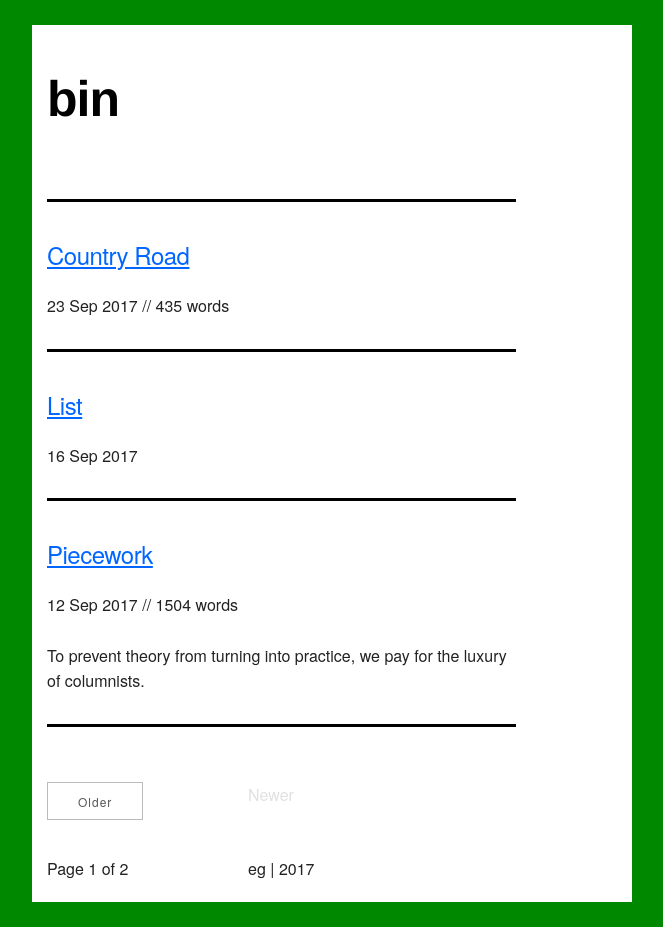
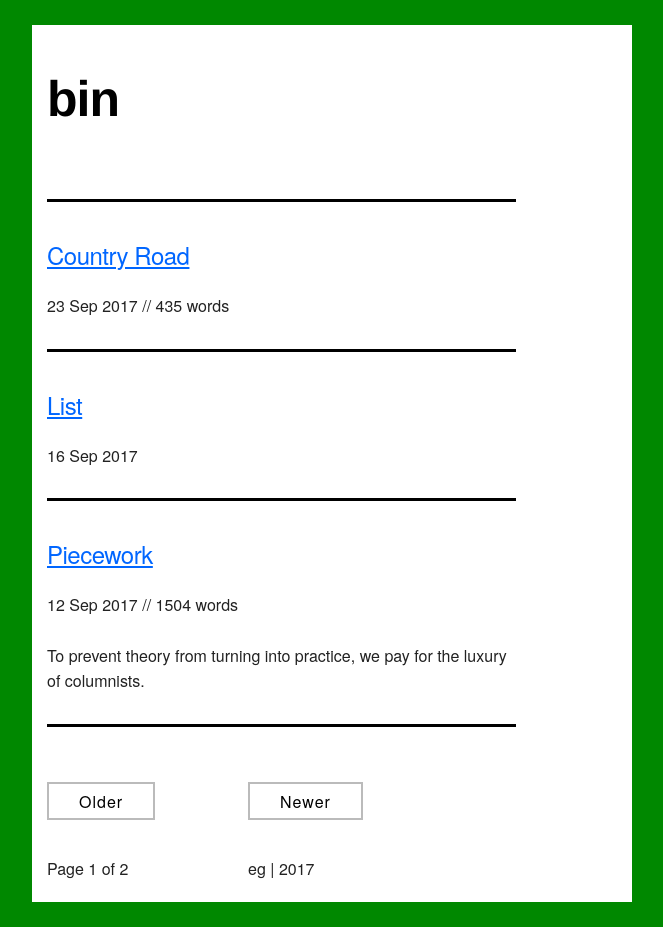
Before and after one commit to mt-trash/mt-trash.github.io, a Jekyll site: the page built from index.html, in a window 1280 px wide. Shown: the whole page, without its empty margins (308-971 px from the left). Built offline with Jekyll 4.4.1, drawn with Linux system fonts in a browser that asks for light colours; the list of posts is cut into pages by our own code.

Commit message:
testing buttons some more

```diff
--- a/css/skeleton.css
+++ b/css/skeleton.css
@@ -198,16 +198,16 @@ input[type="button"] {
   display: inline-block;
   height: 38px;
   padding: 0 30px;
-  color: #555;
+  color: #000000;
   text-align: center;
-  font-size: 12px;
-  line-height: 38px;
+  font-size: 16px;
+  line-height: 36px;
   letter-spacing: .1rem;
   text-decoration: none;
   white-space: nowrap;
   background-color: transparent;
-  border: 1px solid #bbb;
-  cursor: pointer;
+  border: 2px solid #bbbbbb;
+  cursor: default;
   box-sizing: border-box; }
 .button:hover,
 button:hover,
@@ -222,6 +222,9 @@ input[type="button"]:focus {
   color: #333;
   border-color: #888;
   outline: 0; }
+.button.button-inactive {
+  color: #000000;
+}
 .button.button-primary,
 button.button-primary,
 input[type="submit"].button-primary,
--- a/index.html
+++ b/index.html
@@ -23,14 +23,14 @@ title: Empty Trash
   {% if paginator.next_page %}
     <a class="button" href="{{ paginator.next_page_path }}">Older</a>
   {% else %}
-    <span class="inactive">Older</span>
+    <button class="button-inactive">Older</a>
   {% endif %}
   </div>
   <div class="four columns" style="margin-bottom: 1%">
   {% if paginator.previous_page %}
     <a class="button" href="{{ paginator.previous_page_path }}">Newer</a>
   {% else %}
-    <span class="inactive">Newer</span>
+    <button class="button-inactive">Newer</a>
   {% endif %}
   </div>
 </div>
```
